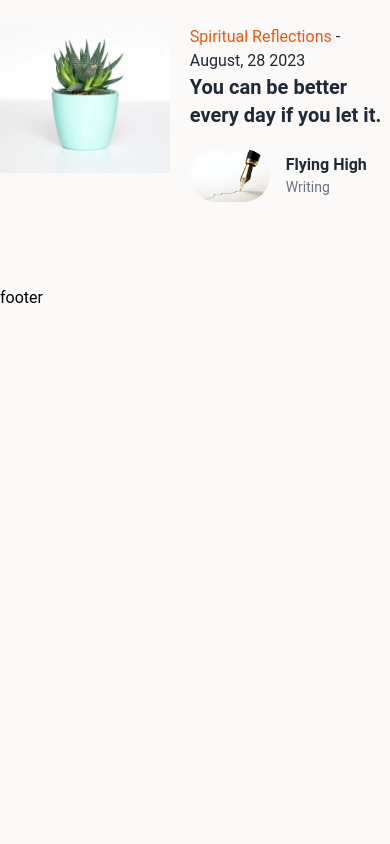
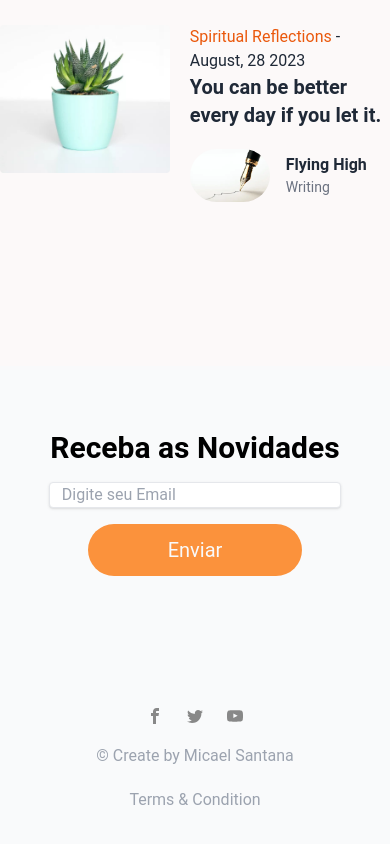
Before and after one commit to iSantanaaH/blog-star-guide, a Next.js app in the folder front-end_next/: page / in a window 390 px wide. Shown: the part 10170-11014 px from the top of the page. Before the commit the page ends 10480 px from the top, so only its background shows below. Built offline with nearby package versions, Linux system fonts and the light colour scheme.

Commit message:
create component Newslatter

```diff
--- /dev/null
+++ b/front-end_next/app/Components/Child/newslatter.tsx
@@ -0,0 +1,19 @@
+
+export const Newslatter = () => {
+  return (
+    <section className="bg-grayd-50 mt-20">
+        <div className="container mx-auto md:px-20 py-16 text-center">
+            <h1 className="font-bold text-3xl">Receba as Novidades</h1>
+
+            <div className="py-4">
+                <input type="text" className="shadow border rounded w-9/12 px-3
+                text-gray-700 focus:outline-none focus:shadow-blue-500" placeholder="Digite seu Email"/>
+            </div>
+
+            <button className="bg-orange-400 px-20 py-3 rounded-full text-gray-50 text-xl">Enviar</button>
+        </div>
+    </section>
+  )
+}
+
+export default Newslatter;
--- a/front-end_next/app/Components/Footer/footer.tsx
+++ b/front-end_next/app/Components/Footer/footer.tsx
@@ -1,9 +1,34 @@
-import React from 'react'
+import Link from "next/link";
+import { ImFacebook, ImYoutube, ImTwitter } from "react-icons/im";
+import Newslatter from "../Child/newslatter";
 
-const footer = () => {
+
+const ComponentFooter = () => {
     return (
-        <div>footer</div>
+        <section className="bg-gray-50">
+            <Newslatter></Newslatter>
+            <div className="container mx-auto flex justify-center py-12">
+                <div className='py-5'>
+                    <div className='flex gap-6 justify-center'>
+                        <Link href={"/"}>
+                            <ImFacebook color="#888888" />
+                        </Link>
+                        <Link href={"/"}>
+                            <ImTwitter color="#888888" />
+                        </Link>
+                        <Link href={"/"}>
+                            <ImYoutube color="#888888" />
+                        </Link>
+                    </div>
+
+                    <p className="py-5 text-gray-400">&copy; Create by Micael Santana</p>
+                    <p className="text-gray-400 text-center">
+                        Terms & Condition
+                    </p>
+                </div>
+            </div>
+        </section>
     )
 }
 
-export default footer;
+export default ComponentFooter;
--- a/front-end_next/app/page.tsx
+++ b/front-end_next/app/page.tsx
@@ -3,6 +3,7 @@ import Section1 from './Components/Section1/sectionIntroBlogSlide';
 import SectionPosts from './Components/Section2/sectionPosts';
 import MostPopular from './Components/MostPopular/sectionMostPopular';
 import OtherPosts from './Components/SectionOthersPosts/othersPosts';
+import ComponentFooter from './Components/Footer/footer';
 
 
 export default function Home() {
```
